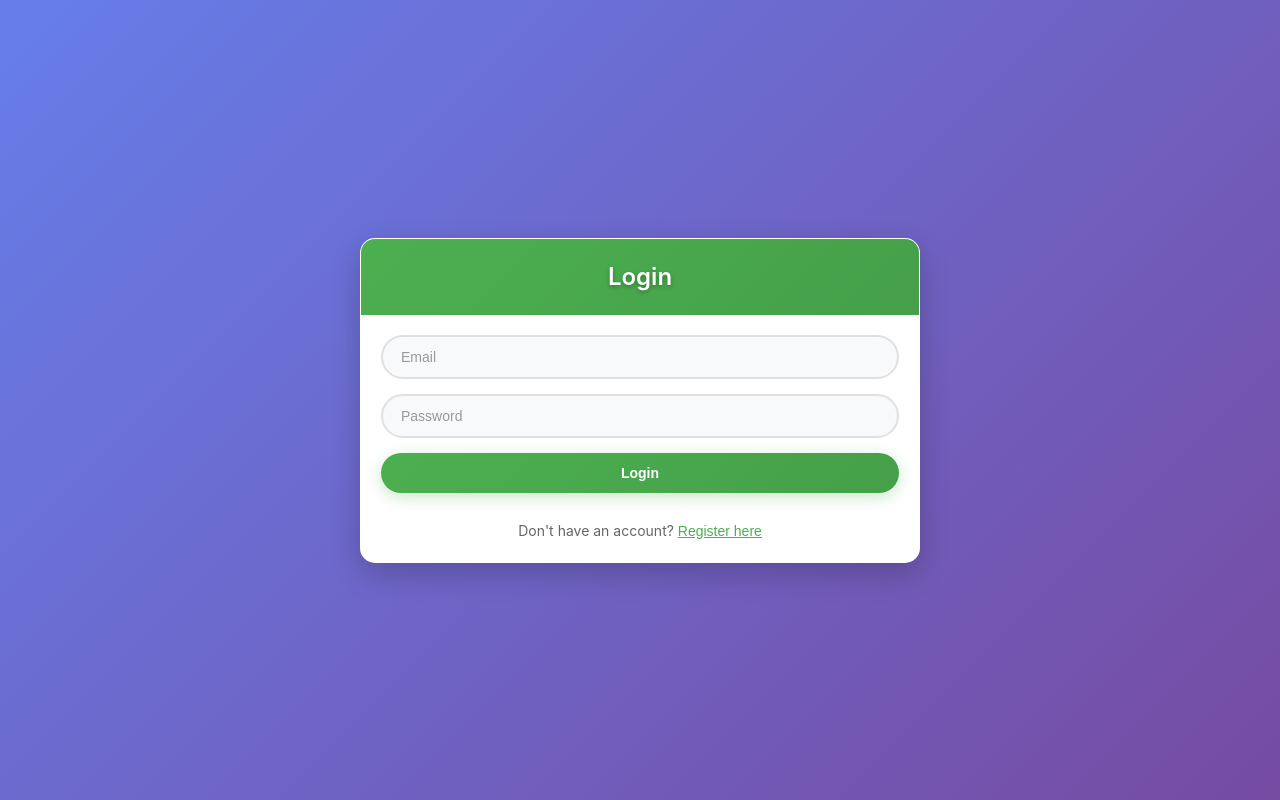
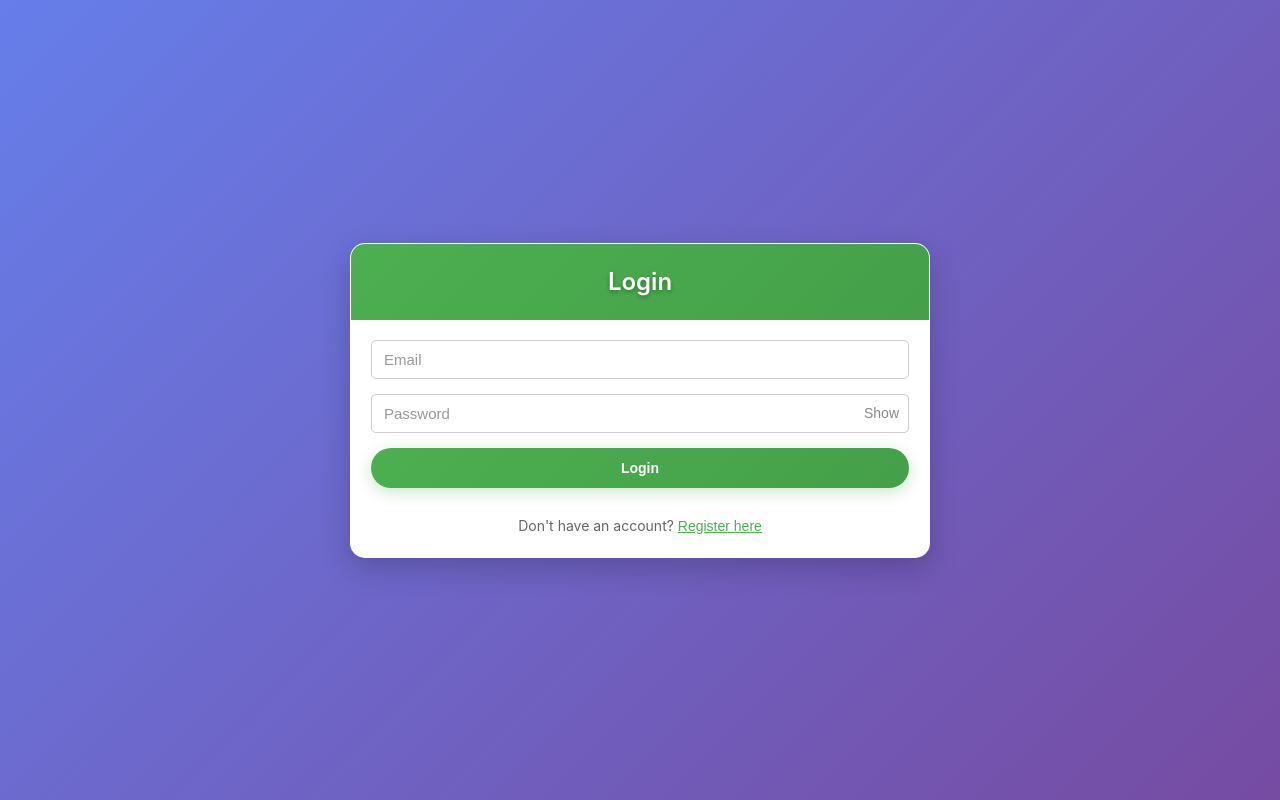
Before and after one commit to Surya-Mathivanan/my-chat-app, a React (Vite) app: page / in a window 1280 px wide. Built offline with nearby package versions, Linux system fonts and the light colour scheme; no server answers.

Commit message:
password view option added

```diff
--- a/src/LoginPage.jsx
+++ b/src/LoginPage.jsx
@@ -1,44 +1,49 @@
-import React, { useState } from 'react';
-import { signInWithEmailAndPassword } from 'firebase/auth';
-import { auth } from './Firebase';
+import React, { useState } from "react";
+import { signInWithEmailAndPassword } from "firebase/auth";
+import { auth } from "./Firebase";
 
 const LoginPage = ({ onLogin, onSwitchToRegister }) => {
-  const [email, setEmail] = useState('');
-  const [password, setPassword] = useState('');
-  const [error, setError] = useState('');
+  const [email, setEmail] = useState("");
+  const [password, setPassword] = useState("");
+  const [showPassword, setShowPassword] = useState(false); // Add this line
+  const [error, setError] = useState("");
   const [loading, setLoading] = useState(false);
 
   const handleSubmit = async (e) => {
     e.preventDefault();
-    setError('');
+    setError("");
     setLoading(true);
 
     if (!email || !password) {
-      setError('Please fill in all fields');
+      setError("Please fill in all fields");
       setLoading(false);
       return;
     }
 
     try {
-      const userCredential = await signInWithEmailAndPassword(auth, email, password);
-      console.log('User logged in successfully:', userCredential.user);
+      const userCredential = await signInWithEmailAndPassword(
+        auth,
+        email,
+        password
+      );
+      console.log("User logged in successfully:", userCredential.user);
       onLogin({ email, uid: userCredential.user.uid });
     } catch (error) {
-      console.error('Login error:', error);
-      let errorMessage = 'Login failed. Please try again.';
+      console.error("Login error:", error);
+      let errorMessage = "Login failed. Please try again.";
 
       switch (error.code) {
-        case 'auth/user-not-found':
-          errorMessage = 'No account found with this email.';
+        case "auth/user-not-found":
+          errorMessage = "No account found with this email.";
           break;
-        case 'auth/wrong-password':
-          errorMessage = 'Incorrect password.';
+        case "auth/wrong-password":
+          errorMessage = "Incorrect password.";
           break;
-        case 'auth/invalid-email':
-          errorMessage = 'Invalid email address.';
+        case "auth/invalid-email":
+          errorMessage = "Invalid email address.";
           break;
-        case 'auth/too-many-requests':
-          errorMessage = 'Too many failed attempts. Please try again later.';
+        case "auth/too-many-requests":
+          errorMessage = "Too many failed attempts. Please try again later.";
           break;
         default:
           errorMessage = error.message;
@@ -51,18 +56,28 @@ const LoginPage = ({ onLogin, onSwitchToRegister }) => {
   };
 
   return (
-    <div className='chat-container'>
-      <div className='chat-box'>
-        <h2 className='chat-header'>Login</h2>
-        <form onSubmit={handleSubmit} style={{ padding: '20px', display: 'flex', flexDirection: 'column', gap: '15px' }}>
+    <div className="chat-container">
+      <div className="chat-box">
+        <h2 className="chat-header">Login</h2>
+        <form
+          onSubmit={handleSubmit}
+          style={{
+            padding: "20px",
+            display: "flex",
+            flexDirection: "column",
+            gap: "15px",
+          }}
+        >
           {error && (
-            <div style={{
-              color: '#f44336',
-              backgroundColor: '#ffebee',
-              padding: '10px',
-              borderRadius: '5px',
-              fontSize: '14px'
-            }}>
+            <div
+              style={{
+                color: "#f44336",
+                backgroundColor: "#ffebee",
+                padding: "10px",
+                borderRadius: "5px",
+                fontSize: "14px",
+              }}
+            >
               {error}
             </div>
           )}
@@ -71,47 +86,65 @@ const LoginPage = ({ onLogin, onSwitchToRegister }) => {
             type="email"
             placeholder="Email"
             value={email}
-            onChange={e => setEmail(e.target.value)}
+            onChange={(e) => setEmail(e.target.value)}
             required
-            className='chat-input'
-            style={{ margin: '0' }}
+            className="chat-input"
+            style={{ margin: "0" }}
             disabled={loading}
           />
 
+          <div style={{ position: "relative" }}>
             <input
-            type="password"
+              type={showPassword ? "text" : "password"}
               placeholder="Password"
               value={password}
-            onChange={e => setPassword(e.target.value)}
+              onChange={(e) => setPassword(e.target.value)}
               required
-            className='chat-input'
-            style={{ margin: '0' }}
+              className="chat-input"
+              style={{ margin: "0", paddingRight: "40px" }}
               disabled={loading}
             />
+            <button
+              type="button"
+              className="password-toggle-btn"
+              onClick={() => setShowPassword((v) => !v)}
+              style={{
+                position: "absolute",
+                right: "10px",
+                top: "50%",
+                transform: "translateY(-50%)",
+                background: "none",
+                border: "none",
+                cursor: "pointer",
+                color: "#888",
+                fontSize: "14px",
+                padding: 0,
+              }}
+              tabIndex={-1}
+            >
+              {showPassword ? "Hide" : "Show"}
+            </button>
+          </div>
 
-          <button
-            type="submit"
-            className='send-button'
-            disabled={loading}
-          >
-            {loading ? 'Logging in...' : 'Login'}
+          <button type="submit" className="send-button" disabled={loading}>
+            {loading ? "Logging in..." : "Login"}
           </button>
 
-          <div style={{ textAlign: 'center', marginTop: '10px' }}>
-            <span style={{ color: '#666', fontSize: '14px' }}>
-              Don't have an account?{' '}
+          <div style={{ textAlign: "center", marginTop: "10px" }}>
+            <span style={{ color: "#666", fontSize: "14px" }}>
+              Don't have an account?{" "}
             </span>
             <button
               type="button"
               onClick={onSwitchToRegister}
               disabled={loading}
               style={{
-                background: 'none',
-                border: 'none',
-                color: '#4CAF50',
-                cursor: 'pointer',
-                fontSize: '14px',
-                textDecoration: 'underline'
+                background: "none",
+                border: "none",
+                color: "#4CAF50",
+                cursor: "pointer",
+                fontSize: "14px",
+                textDecoration: "underline",
               }}
             >
               Register here
--- a/src/RegisterPage.jsx
+++ b/src/RegisterPage.jsx
@@ -9,6 +9,8 @@ const RegisterPage = ({ onRegister, onSwitchToLogin }) => {
   const [confirmPassword, setConfirmPassword] = useState("");
   const [error, setError] = useState("");
   const [loading, setLoading] = useState(false);
+  const [showPassword, setShowPassword] = useState(false);
+  const [showConfirmPassword, setShowConfirmPassword] = useState(false);
 
   const handleSubmit = async (e) => {
     e.preventDefault();
@@ -124,27 +126,69 @@ const RegisterPage = ({ onRegister, onSwitchToLogin }) => {
             disabled={loading}
           />
 
+          <div style={{ position: "relative" }}>
             <input
-            type="password"
+              type={showPassword ? "text" : "password"}
               placeholder="Password"
               value={password}
               onChange={(e) => setPassword(e.target.value)}
               required
               className="chat-input"
-            style={{ margin: "0" }}
+              style={{ margin: "0", paddingRight: "40px" }}
               disabled={loading}
             />
+            <button
+              type="button"
+              onClick={() => setShowPassword((v) => !v)}
+              style={{
+                position: "absolute",
+                right: "10px",
+                top: "50%",
+                transform: "translateY(-50%)",
+                background: "none",
+                border: "none",
+                cursor: "pointer",
+                color: "#888",
+                fontSize: "14px",
+                padding: 0,
+              }}
+              tabIndex={-1}
+            >
+              {showPassword ? "Hide" : "Show"}
+            </button>
+          </div>
 
+          <div style={{ position: "relative" }}>
             <input
-            type="password"
+              type={showConfirmPassword ? "text" : "password"}
               placeholder="Confirm Password"
               value={confirmPassword}
               onChange={(e) => setConfirmPassword(e.target.value)}
               required
               className="chat-input"
-            style={{ margin: "0" }}
+              style={{ margin: "0", paddingRight: "40px" }}
               disabled={loading}
             />
+            <button
+              type="button"
+              onClick={() => setShowConfirmPassword((v) => !v)}
+              style={{
+                position: "absolute",
+                right: "10px",
+                top: "50%",
+                transform: "translateY(-50%)",
+                background: "none",
+                border: "none",
+                cursor: "pointer",
+                color: "#888",
+                fontSize: "14px",
+                padding: 0,
+              }}
+              tabIndex={-1}
+            >
+              {showConfirmPassword ? "Hide" : "Show"}
+            </button>
+          </div>
 
           <button type="submit" className="send-button" disabled={loading}>
             {loading ? "Creating Account..." : "Register"}
--- a/src/index.css
+++ b/src/index.css
@@ -39,10 +39,10 @@ body {
 /* Chat Container Styles */
 .chat-container {
   width: 100%;
-  height: 100%;
+
   max-width: 600px;
   margin: 0 auto;
-  padding: 20px;
+  padding: 10px;
 }
 
 .chat-box {
@@ -144,20 +144,25 @@ body {
 }
 
 .chat-input {
-  flex: 1;
-  padding: 12px 18px;
-  border: 2px solid #e0e0e0;
-  border-radius: 25px;
-  outline: none;
-  font-size: 14px;
-  transition: all 0.3s ease;
-  background: #f8f9fa;
+  width: 100%;
+  padding: 10px 12px;
+  border: 1px solid #ccc;
+  border-radius: 5px;
+  font-size: 15px;
+  margin-bottom: 0;
+  box-sizing: border-box;
+  background: #fff;
+  transition: border-color 0.2s;
 }
 
 .chat-input:focus {
   border-color: #4caf50;
-  background: white;
-  box-shadow: 0 0 0 3px rgba(76, 175, 80, 0.1);
+  outline: none;
+}
+
+.chat-input:disabled {
+  background: #f5f5f5;
+  color: #aaa;
 }
 
 .chat-input::placeholder {
@@ -217,6 +222,21 @@ select.chat-input:focus {
 /* Date Input Styles */
 input[type="date"].chat-input {
   cursor: pointer;
+}
+
+/* Style for the password toggle button */
+.password-toggle-btn {
+  position: absolute;
+  right: 10px;
+  top: 50%;
+  transform: translateY(-50%);
+  background: none;
+  border: none;
+  cursor: pointer;
+  color: #888;
+  font-size: 14px;
+  padding: 0;
+  z-index: 2;
 }
 
 /* Animations */
@@ -369,3 +389,13 @@ input[type="date"].chat-input {
   border-color: #4caf50 !important;
   box-shadow: 0 0 0 3px rgba(76, 175, 80, 0.1) !important;
 }
+
+/* Style for error message */
+.error-message {
+  color: #f44336;
+  background-color: #ffebee;
+  padding: 10px;
+  border-radius: 5px;
+  font-size: 14px;
+  margin-bottom: 10px;
+}
```
Lines whose indentation alone changed are shown as unchanged.
